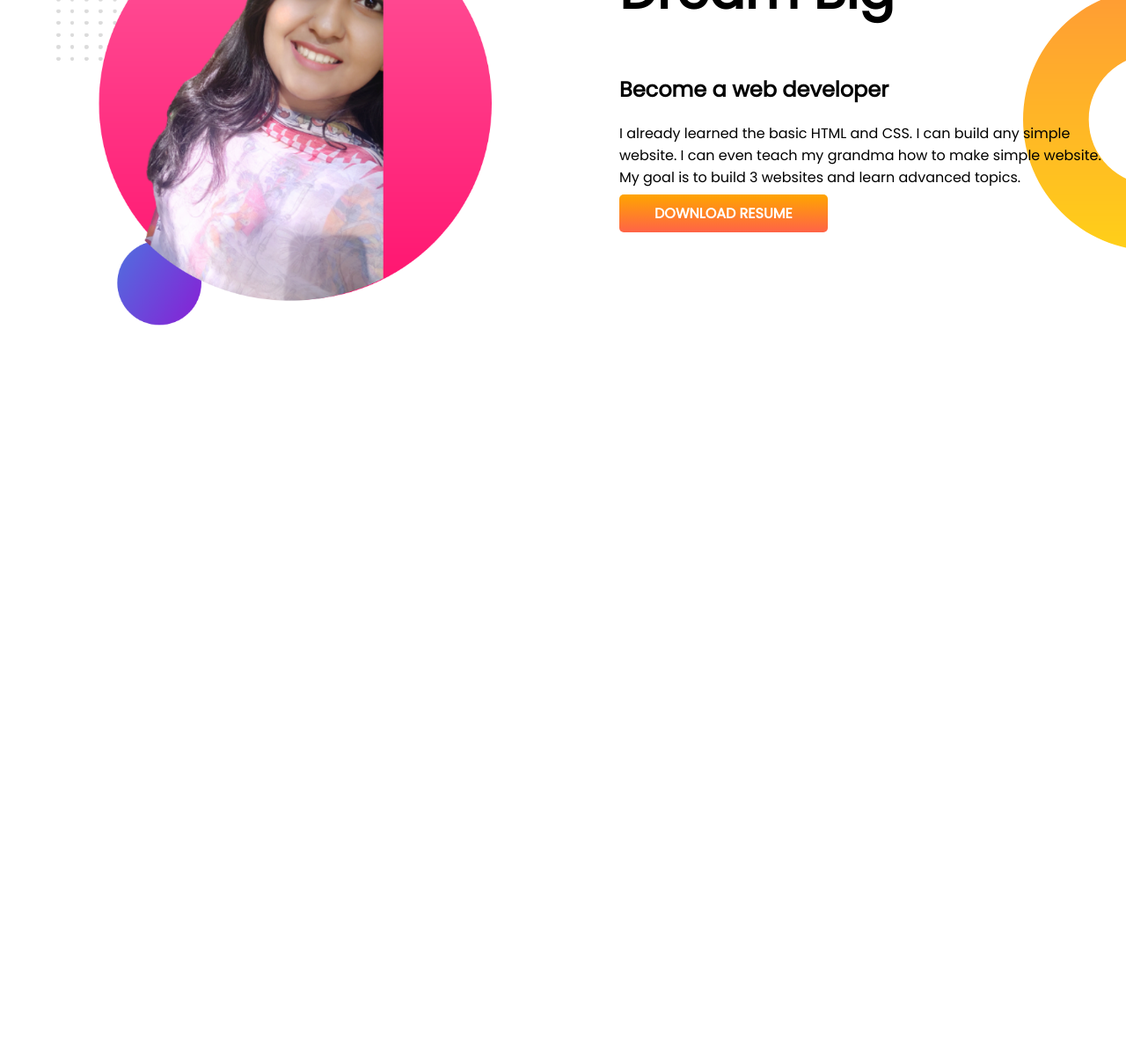
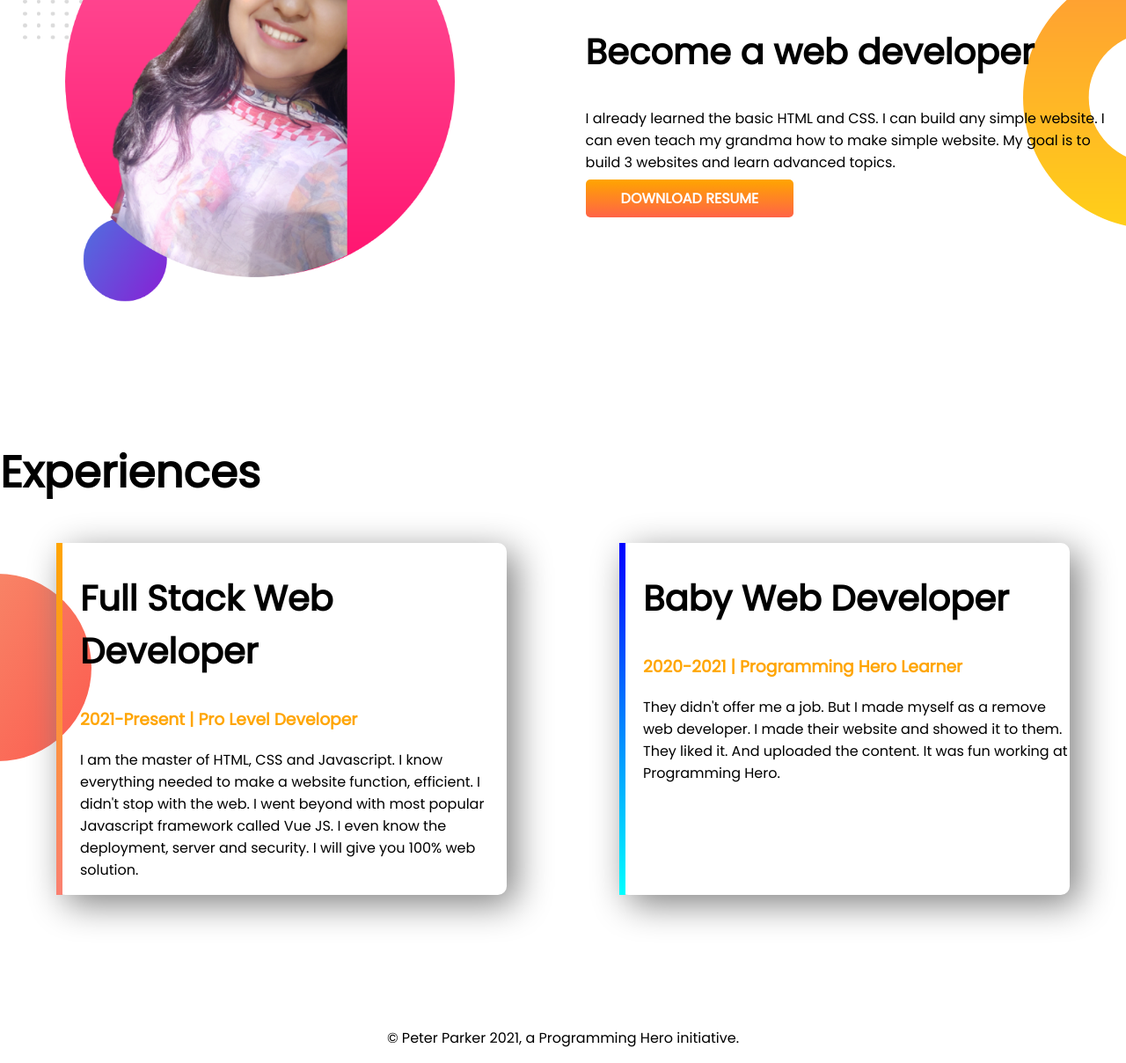
Before and after one commit to kazisabrina/developer-portfolio, a plain HTML site: page index.html in a window 1280 px wide. Shown: the part 774-1982 px from the top of the page at 88% size. Before the commit the page ends 1301 px from the top, so only its background shows below. Drawn offline with Linux system fonts and the light colour scheme.

Commit message:
footer & experience added

```diff
--- a/index.html
+++ b/index.html
@@ -13,7 +13,7 @@
 </head>
 
 <body>
-    <section class="top-banner">
+    <section class="top-banner flexible-container">
         <div class="half-width">
             <h1>Welcome To</h1>
             <h1><span class="orange-text">Peter Parker </span>World</h1>
@@ -29,7 +29,7 @@
             <img src="/images/pic1.png" alt="">
         </div>
     </section>
-    <section class="dream-big">
+    <section class="dream-big flexible-container">
         <div class="half-width">
             <img src="/images/pic2.png" alt="">
         </div>
@@ -42,6 +42,28 @@
                 href="https://www.linkedin.com/in/kazi-sabrina-afroze-3166a4154/">DOWNLOAD RESUME</a>
         </div>
     </section>
+    <section class="experience-area">
+        <h1>Experiences</h1>
+        <div class="flexible-container">
+            <div id="web-dev" class="ex-item">
+                <h2>Full Stack Web Developer</h2>
+                <h3 class="orange-text">2021-Present | Pro Level Developer</h3>
+                <p>I am the master of HTML, CSS and Javascript. I know everything needed to make a website function,
+                    efficient. I didn't stop with the web. I went beyond with most popular Javascript framework called
+                    Vue JS. I even know the deployment, server and security. I will give you 100% web solution.</p>
+            </div>
+            <div id="baby-dev" class="ex-item">
+                <h2>Baby Web Developer</h2>
+                <h3 class="orange-text">2020-2021 | Programming Hero Learner</h3>
+                <p>They didn't offer me a job. But I made myself as a remove web developer. I made their website and
+                    showed it to them. They liked it. And uploaded the content. It was fun working at Programming Hero.
+                </p>
+            </div>
+        </div>
+    </section>
+    <footer>
+        <p>© Peter Parker 2021, a Programming Hero initiative.</p>
+    </footer>
 </body>
 
 </html>
--- a/style.css
+++ b/style.css
@@ -3,22 +3,24 @@ body{
     margin: 0%;
 }
 h1{
-    font-size: 60px;
+    font-size: 50px;
+}
+h2{
+    font-size: 40px;
 }
 .orange-text{
     color: orange;
 }
-section{
+.flexible-container{
     display: flex;
     margin-bottom: 150px;
 }
 .half-width{
     width: 50%;
-    padding-left: 5%;
-    padding-right: 2%;
+    padding-left: 2%;
 }
 .half-width img{
-    width: 90%;
+    width: 80%;
 }
 .link-button{
     text-decoration: none;
@@ -37,3 +39,29 @@ section{
     background-repeat: no-repeat;
     background-position: right;
 }
+.experience-area{
+    background-image: url(/images/exp-bg.png);
+    background-repeat: no-repeat;
+    background-position: left;
+}
+.ex-item{
+    width: 40%;
+    margin-left: 5%;
+    margin-right: 5%;
+    box-shadow: 10px 10px 40px gray;
+    border-radius: 10px;
+    padding-left: 20px;
+}
+#web-dev{
+    border-left: 7px solid;
+    border-image: linear-gradient(orange,salmon);
+    border-image-slice: 1;
+}
+#baby-dev{
+    border-left: 7px solid;
+    border-image: linear-gradient(blue, cyan);
+    border-image-slice: 1;
+}
+footer p{
+    text-align: center;
+}
```
